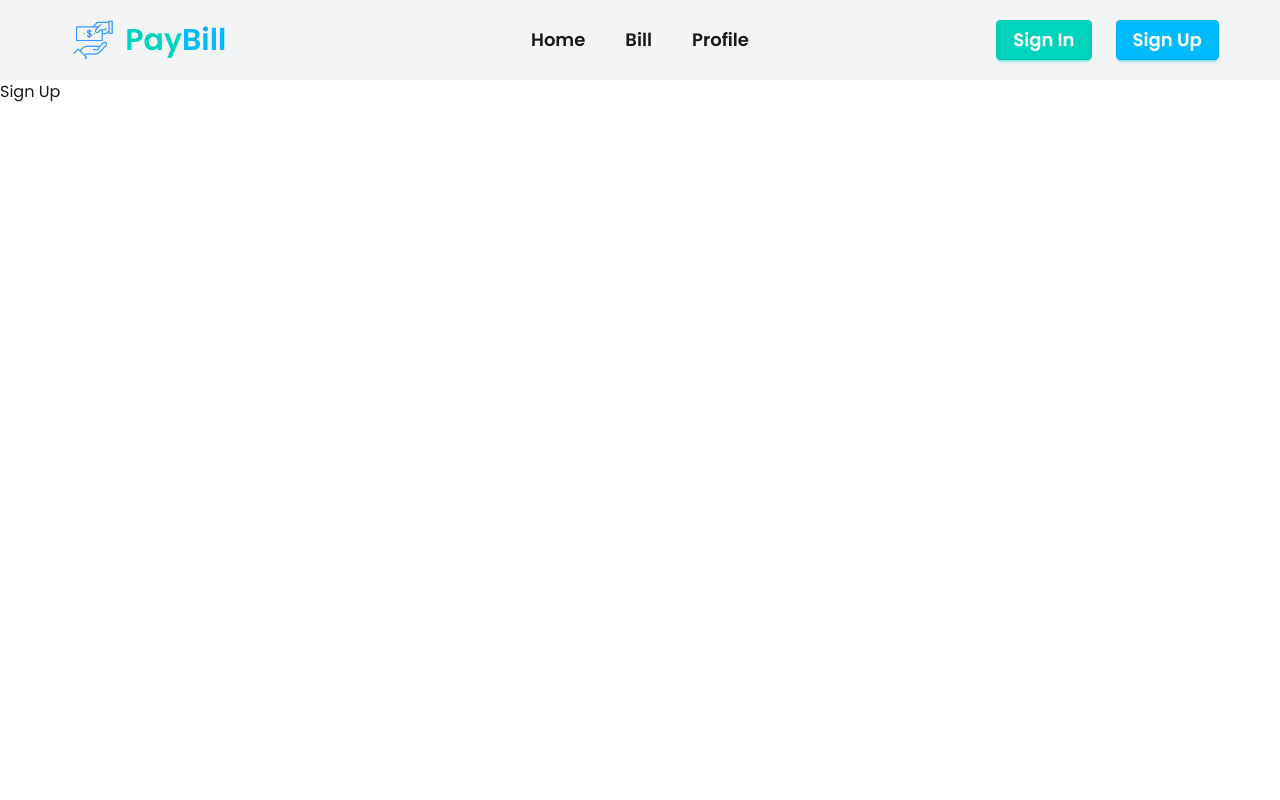
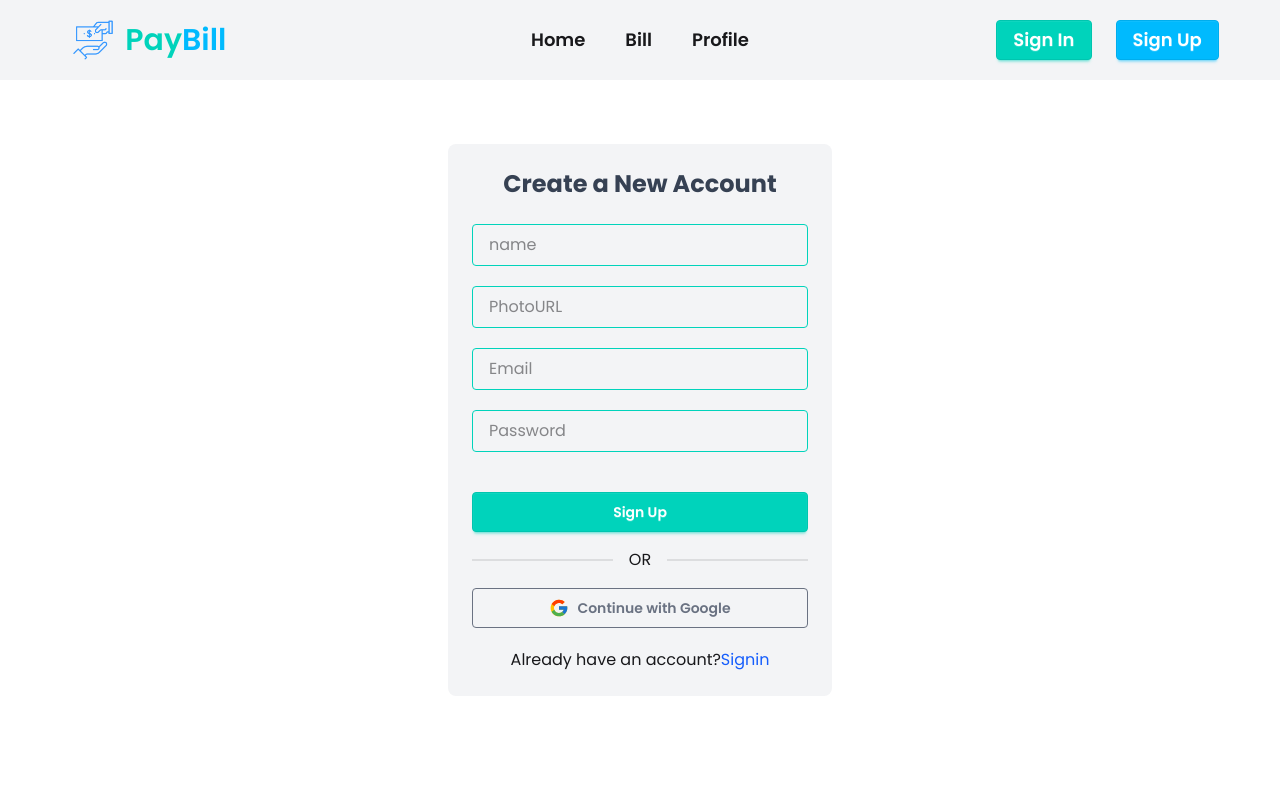
Before and after one commit to shakilsarkar12/bill-management-system, a React (Vite) app: page /auth/signup in a window 1280 px wide. Shown: the top 800 px of the page. Built offline with nearby package versions, Linux system fonts and the light colour scheme.

Commit message:
signin/signup page create

```diff
--- a/src/Component/SignIn/SignIn.jsx
+++ b/src/Component/SignIn/SignIn.jsx
@@ -1,12 +1,91 @@
-import React from 'react';
+import { GoogleAuthProvider, signInWithEmailAndPassword, signInWithPopup } from "firebase/auth";
+import React, { useState } from "react";
+import { FcGoogle } from "react-icons/fc";
+import { Link, useNavigate } from "react-router";
+import { toast } from "react-toastify";
+import { auth } from "../../Firebase/firebase.init";
 
 const SignIn = () => {
-    return (
-        <div>
-            Sign In
+  const [Error, setError] = useState("");
+  const navigate = useNavigate();
 
-        </div>
-    );
+    const handleSignIn = (e) => {
+        e.preventDefault();
+        const form = e.target;
+        const email = form.email.value;
+        const password = form.password.value;
+        console.log("hello login")
+
+        signInWithEmailAndPassword(auth, email, password)
+            .then(result => {
+                 toast.success("Logged uccessfull !!");
+                console.log(result.user)
+                navigate("/")
+            })
+            .catch(error => {
+            console.log(error)
+        })
+    }
+
+      const googleProvider = new GoogleAuthProvider();
+      const handleGoogleLogin = () => {
+        signInWithPopup(auth, googleProvider)
+          .then((result) => {
+            toast.success("Logged in with Google!");
+            console.log(result.user);
+            navigate("/");
+          })
+          .catch((error) => {
+            console.log(error);
+          });
+      };
+
+  return (
+    <div className="mx-4">
+      <div className="max-w-sm mx-auto mt-10 sm:mt-16 bg-gray-100 p-4 sm:p-6 py-8 rounded-lg">
+        <h2 className="text-xl sm:text-2xl font-bold text-center text-gray-700 mb-6">
+          Login to Your Account
+        </h2>
+        <form onSubmit={handleSignIn} className="space-y-5">
+          <input
+            name="email"
+            className="border border-accent focus:outline-accent w-full px-4 py-2 rounded-sm"
+            type="email"
+            placeholder="Email"
+            required
+          />
+          <input
+            name="password"
+            className="border border-accent focus:outline-accent w-full px-4 py-2 rounded-sm"
+            type="password"
+            placeholder="Password"
+            required
+          />
+
+          <div className="text-right text-sm text-blue-600 cursor-pointer">
+            Forget Password?
+          </div>
+
+          <button className="btn btn-accent text-white w-full ">Sign In</button>
+          <div className="divider">OR</div>
+          <button
+            onClick={handleGoogleLogin}
+            className="btn btn-outline hover:btn-accent text-gray-500 hover:text-gray-700 w-full flex items-center justify-center gap-2"
+          >
+            <FcGoogle size={20} />
+            Continue with Google
+          </button>
+
+          <p className="text-center text-sm sm:text-base mt-4">
+            Don’t have an account?{" "}
+            <Link to="/auth/signup" className="text-blue-600 hover:underline">
+              Signup
+            </Link>
+          </p>
+        </form>
+      </div>
+    </div>
+  );
 };
 
 export default SignIn;
--- a/src/Component/SignUp/SignUp.jsx
+++ b/src/Component/SignUp/SignUp.jsx
@@ -1,12 +1,125 @@
-import React from 'react';
+import React, { useState } from "react";
+import { FcGoogle } from "react-icons/fc";
+import { Link, useNavigate } from "react-router";
+import { toast } from "react-toastify";
+import {
+  createUserWithEmailAndPassword,
+  updateProfile,
+  GoogleAuthProvider,
+  signInWithPopup,
+} from "firebase/auth";
+import { auth } from "../../Firebase/firebase.init";
 
 const SignUp = () => {
-    return (
-        <div>
-            Sign Up
+  const [passwordError, setPasswordError] = useState("");
+  const navigate = useNavigate();
 
-        </div>
-    );
+  const handleSignUp = (e) => {
+    e.preventDefault();
+    const form = e.target;
+    const name = form.name.value;
+    const email = form.email.value;
+    const photoURL = form.photoURL.value;
+    const password = form.password.value;
+
+    if (!/[A-Z]/.test(password)) {
+      setPasswordError("Password must have at least one Uppercase letter.");
+      return;
+    } else if (!/[a-z]/.test(password)) {
+      setPasswordError("Password must have at least one Lowercase letter.");
+      return;
+    } else if (password.length < 6) {
+      setPasswordError("Password must be at least 6 characters.");
+      return;
+    } else {
+      setPasswordError("");
+    }
+
+    createUserWithEmailAndPassword(auth, email, password)
+      .then((result) => {
+        updateProfile(result.user, {
+          displayName: name,
+          photoURL: photoURL,
+        });
+        toast.success("Registration successful!");
+        navigate("/");
+        console.log(result.user);
+      })
+      .catch((error) => {
+        console.log(error.message);
+      });
+  };
+
+  const googleProvider = new GoogleAuthProvider();
+  const handleGoogleLogin = () => {
+    signInWithPopup(auth, googleProvider)
+      .then((result) => {
+        toast.success("Logged in with Google!");
+        console.log(result.user);
+        navigate("/");
+      })
+      .catch((error) => {
+        console.log(error);
+      });
+  };
+  return (
+    <div className="px-4">
+      <div className="max-w-sm mx-auto mt-10 sm:mt-16 bg-gray-100 p-4 sm:p-6 py-8 rounded-lg">
+        <h2 className="text-xl sm:text-2xl font-bold text-center text-gray-700 mb-6">
+          Create a New Account
+        </h2>
+        <form onSubmit={handleSignUp} className="space-y-5">
+          <input
+            name="name"
+            className="border border-accent focus:outline-accent w-full px-4 py-2 rounded-sm"
+            type="text"
+            placeholder="name"
+            required
+          />
+          <input
+            name="photoURL"
+            className="border border-accent focus:outline-accent w-full px-4 py-2 rounded-sm"
+            type="url"
+            placeholder="PhotoURL"
+            required
+          />
+          <input
+            name="email"
+            className="border border-accent focus:outline-accent w-full px-4 py-2 rounded-sm"
+            type="email"
+            placeholder="Email"
+            required
+          />
+          <input
+            name="password"
+            className="border border-accent focus:outline-accent w-full px-4 py-2 rounded-sm"
+            type="password"
+            placeholder="Password"
+            required
+          />
+
+          <p className="text-red-500 cursor-pointer">{passwordError}</p>
+
+          <button className="btn btn-accent text-white w-full ">Sign Up</button>
+          <div className="divider">OR</div>
+          <button
+            onClick={handleGoogleLogin}
+            className="btn btn-outline hover:btn-accent text-gray-500 hover:text-gray-700 w-full flex items-center justify-center gap-2"
+          >
+            <FcGoogle size={20} />
+            Continue with Google
+          </button>
+
+          <p className="text-center mt-4 text-sm sm:text-base">
+            Already have an account?
+            <Link to="/auth/signin" className="text-blue-600 hover:underline">
+              Signin
+            </Link>
+          </p>
+        </form>
+      </div>
+    </div>
+  );
 };
 
 export default SignUp;
--- a/src/main.jsx
+++ b/src/main.jsx
@@ -4,9 +4,11 @@ import './index.css'
 import App from './App.jsx'
 import { RouterProvider } from 'react-router'
 import { router } from './Router/Router.jsx'
+import { ToastContainer } from 'react-toastify'
 
 createRoot(document.getElementById('root')).render(
   <StrictMode>
-    <RouterProvider router={ router} />
+    <RouterProvider router={router} />
+    <ToastContainer/>
   </StrictMode>,
 )
```
